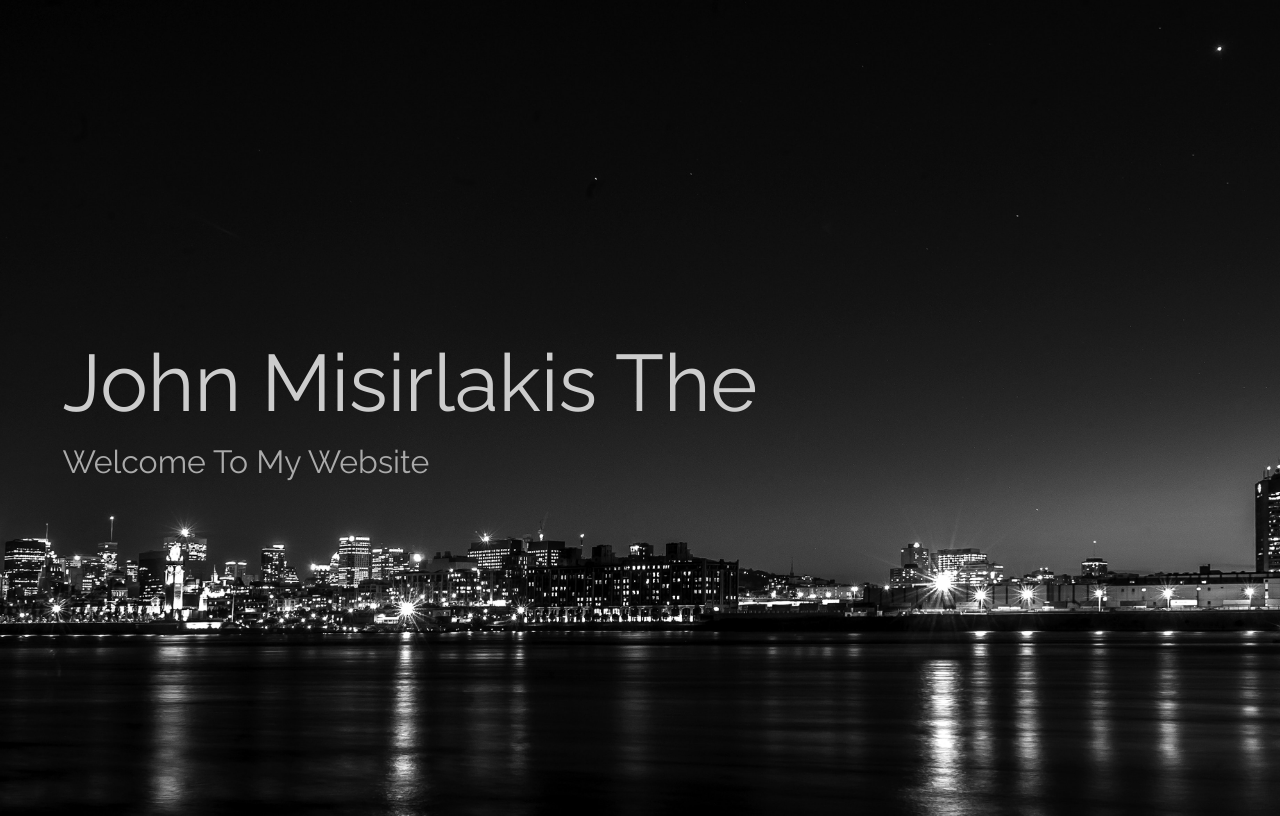
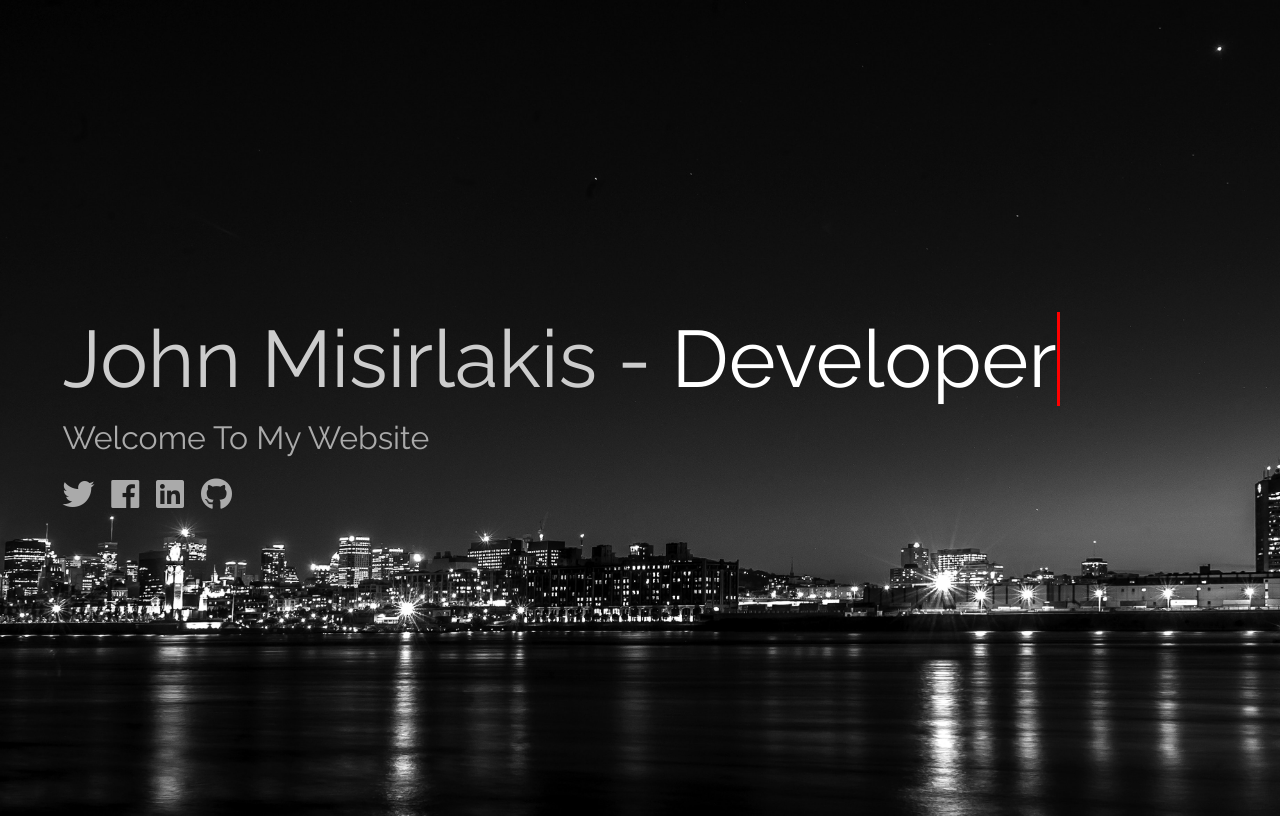
Before and after one commit to jupiterorbita/JS_typewriter, a plain HTML site: page index.html in a window 1280 px wide. Drawn offline with Linux system fonts and the light colour scheme.

Commit message:
typewriter function & styles

```diff
--- a/index.html
+++ b/index.html
@@ -5,6 +5,8 @@
     <meta charset="UTF-8">
     <meta name="viewport" content="width=device-width, initial-scale=1.0">
     <meta http-equiv="X-UA-Compatible" content="ie=edge">
+    <link rel="stylesheet" href="https://use.fontawesome.com/releases/v5.3.1/css/all.css" integrity="sha384-mzrmE5qonljUremFsqc01SB46JvROS7bZs3IO2EmfFsd15uHvIt+Y8vEf7N7fWAU"
+        crossorigin="anonymous">
     <link rel="stylesheet" href="style.css">
     <title>TypeWriter exercise</title>
 </head>
@@ -12,10 +14,27 @@
 <body>
 
     <div class="container">
-        <h1>John Misirlakis The</h1>
-        <span class="txt-type" data-wait="3000" data-words='["Developer", "Designer", "Photographer", ""]'></span>
+        <h1>John Misirlakis -
+            <span class="txt-type" data-wait="3000" data-words='["Developer", "Designer", "Photographer", ""]'></span>
+        </h1>
         <!-- Considerate -->
         <h2>Welcome To My Website</h2>
+
+        <!-- Icons -->
+        <div class="icons">
+            <a href="#!">
+                <i class="fab fa-twitter fa-2x"></i>
+            </a>
+            <a href="#!">
+                <i class="fab fa-facebook fa-2x"></i>
+            </a>
+            <a href="https://www.linkedin.com/in/misirlakis/">
+                <i class="fab fa-linkedin fa-2x"></i>
+            </a>
+            <a href="https://github.com/jupiterorbita">
+                <i class="fab fa-github fa-2x"></i>
+            </a>
+        </div>
     </div>
 
     <script src="main.js"></script>
--- a/main.js
+++ b/main.js
@@ -1 +1,80 @@
-console.log("%cWelcome to my site!", "font-family:cursive; font-size:36px; color:goldenrod;");
+console.log(
+  "%cWelcome to my site!",
+  "font-family:cursive; font-size:36px; color:goldenrod;"
+);
+
+const TypeWriter = function(txtElement, words, wait = 2000) {
+  this.txtElement = txtElement; // set to what is passed in
+  this.words = words; // words from the array that are passed in
+  this.txt = ""; // the current word that is typed
+  this.wordIndex = 0; // need to know the index of the word (which word we are on)
+  this.wait = parseInt(wait, 10); // making sure it is an Int (second param is the base => Base 10
+  this.type(); // declaring method 'type()'
+  this.isDeleting = false; // that state if it is deleting
+};
+
+// to init type() method, we will run it when the DOM loads
+
+// === Type() Method ===
+// adding a method to TypeWriter()
+TypeWriter.prototype.type = function() {
+  // console.log("===> inside TypeWriter.type() method");
+  // get the current index of the word
+  const current = this.wordIndex % this.words.length;
+  // console.log(current);
+
+  //get full text of current word
+  const fullTxt = this.words[current];
+  // console.log(fullTxt);
+
+  // Check if deleting
+  if (this.isDeleting) {
+    // Remove char
+    this.txt = fullTxt.substring(0, this.txt.length - 1);
+  } else {
+    // Add char
+    this.txt = fullTxt.substring(0, this.txt.length + 1);
+  }
+  // output whatever is in this.txt
+  // console.log(this.txt);
+
+  // Insert txt into element (another span tag)
+  this.txtElement.innerHTML = `<span class="txt">${this.txt}</span>`; // using a tempate literal instead of concat
+
+  // Initial Type Speed - setting value
+  let typeSpeed = 300;
+
+  if (this.isDeleting) {
+    typeSpeed /= 2;
+  }
+
+  // See if the word is complete (if it matches whatever is in this.txt, move to the next word)
+  if (!this.isDeleting && this.txt === fullTxt) {
+    // Make pause at end
+    typeSpeed = this.wait;
+    // Set isDeleteing to true
+    this.isDeleting = true;
+  } else if (this.isDeleting && this.txt === "") {
+    this.isDeleting = false;
+    // Move to next word
+    this.wordIndex++;
+    // Pause before start typing
+    typeSpeed = 500;
+  }
+
+  setTimeout(() => this.type(), typeSpeed); // each time a char is typed or deleted this is running; call this.type every 500ms
+};
+
+// Init on DOM Load => so we need an event handeler ex. window.onLoad.. etc.
+document.addEventListener("DOMContentLoaded", init); // init will init our app
+
+// Init App
+function init() {
+  // grabbing the selectors and settings them to vars
+  const txtElement = document.querySelector(".txt-type");
+  const words = JSON.parse(txtElement.getAttribute("data-words")); // parse it instead on just getting the string
+  const wait = txtElement.getAttribute("data-wait");
+
+  // Init TypeWriter
+  new TypeWriter(txtElement, words, wait);
+}
--- a/style.css
+++ b/style.css
@@ -34,6 +34,28 @@ h2 {
   color: #aaa;
 }
 
+/* Cursor */
+/* targeting the .txt inside the .txt-type (parent) */
+.txt-type > .txt {
+  color: white;
+  border-right: 0.2rem solid #777;
+  border-color: red;
+}
+
+/* ====== Icons ====== */
+.icons {
+  margin-top: 1rem;
+}
+.icons a {
+  padding: 0.4rem;
+  color: #aaa;
+  text-decoration: none;
+}
+.icons a:hover {
+  color: red;
+  transition: all 0.5s ease-out;
+}
+
 @media (min-width: 1200px) {
   h1 {
     font-size: 5rem;
```
